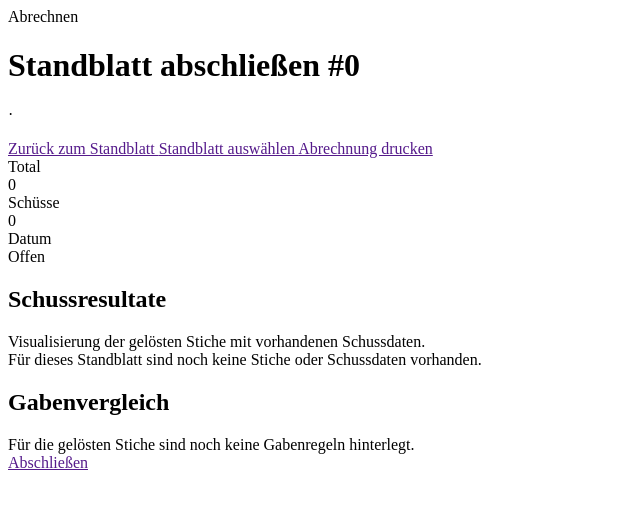
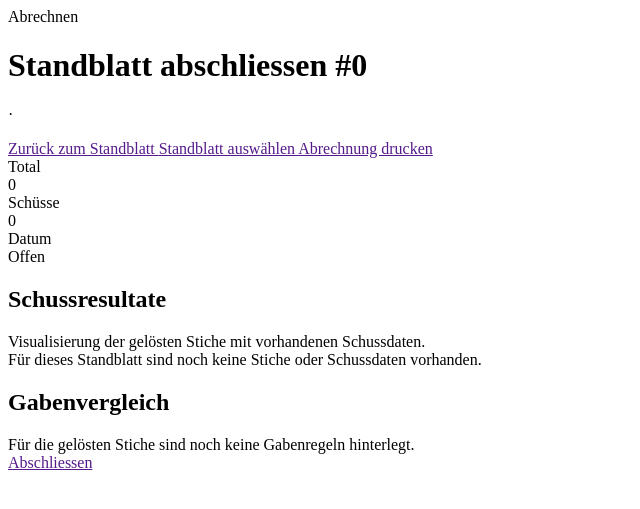
Before and after one commit to nimand2/winklar, a PHP site: template app/Views/abrechnen/abrechnen.php in a window 1280 px wide. Shown: the top 509 px of the page, without its empty margins (0-640 px from the left). Run offline with PHP 8.4, Linux system fonts and the light colour scheme; the template is opened without the code that fills it, so the values that code supplies are empty.

Commit message:
Fix German language spelling: change "abschließen" to "abschliessen" and "größer" to "grösser"

```diff
--- a/app/Views/abrechnen/abrechnen.php
+++ b/app/Views/abrechnen/abrechnen.php
@@ -43,7 +43,7 @@
                         <div class="d-flex flex-column flex-lg-row justify-content-between align-items-lg-start gap-3 mb-4">
                             <div>
                                 <div class="brand-badge mb-3">Abrechnen</div>
-                                <h1 class="h2 mb-2">Standblatt abschließen #<?= htmlspecialchars((string) $standblattId) ?></h1>
+                                <h1 class="h2 mb-2">Standblatt abschliessen #<?= htmlspecialchars((string) $standblattId) ?></h1>
                                 <p class="muted-copy mb-0">
                                     <?= htmlspecialchars($name) ?> · <?= htmlspecialchars((string) $anlass['name_anlass']) ?>
                                 </p>
@@ -220,7 +220,7 @@
 
                         <div class="d-flex justify-content-end mt-4">
                             <a href="<?= htmlspecialchars(Url::app('/anlass/' . $anlassId)) ?>" class="btn btn-primary">
-                                Abschließen
+                                Abschliessen
                             </a>
                         </div>
                     </div>
--- a/app/Views/loesen/loesenEdit.php
+++ b/app/Views/loesen/loesenEdit.php
@@ -138,7 +138,7 @@
                                         href="<?= htmlspecialchars(Url::app('/anlass/' . $anlassId . '/loesen/' . $standblattId . '/abrechnen')) ?>"
                                         class="btn btn-outline-primary"
                                     >
-                                        Standblatt abschließen
+                                        Standblatt abschliessen
                                     </a>
                                     <a
                                         href="<?= htmlspecialchars(Url::app('/anlass/' . $anlassId . '/loesen/' . $standblattId . '/druck')) ?>"
--- a/app/Views/loesen/standblattPrint.php
+++ b/app/Views/loesen/standblattPrint.php
@@ -47,7 +47,7 @@
 $gaben = (array) ($gaben ?? []);
 $gabenColumns = max(1, count($gaben));
 $barcodeError = $standblattId > 999998
-    ? 'Fehler: Standblattnummer größer 999998. SIUS-Barcode kann nicht erzeugt werden.'
+    ? 'Fehler: Standblattnummer grösser 999998. SIUS-Barcode kann nicht erzeugt werden.'
     : '';
 $barcodeNumber = '';
 
```
